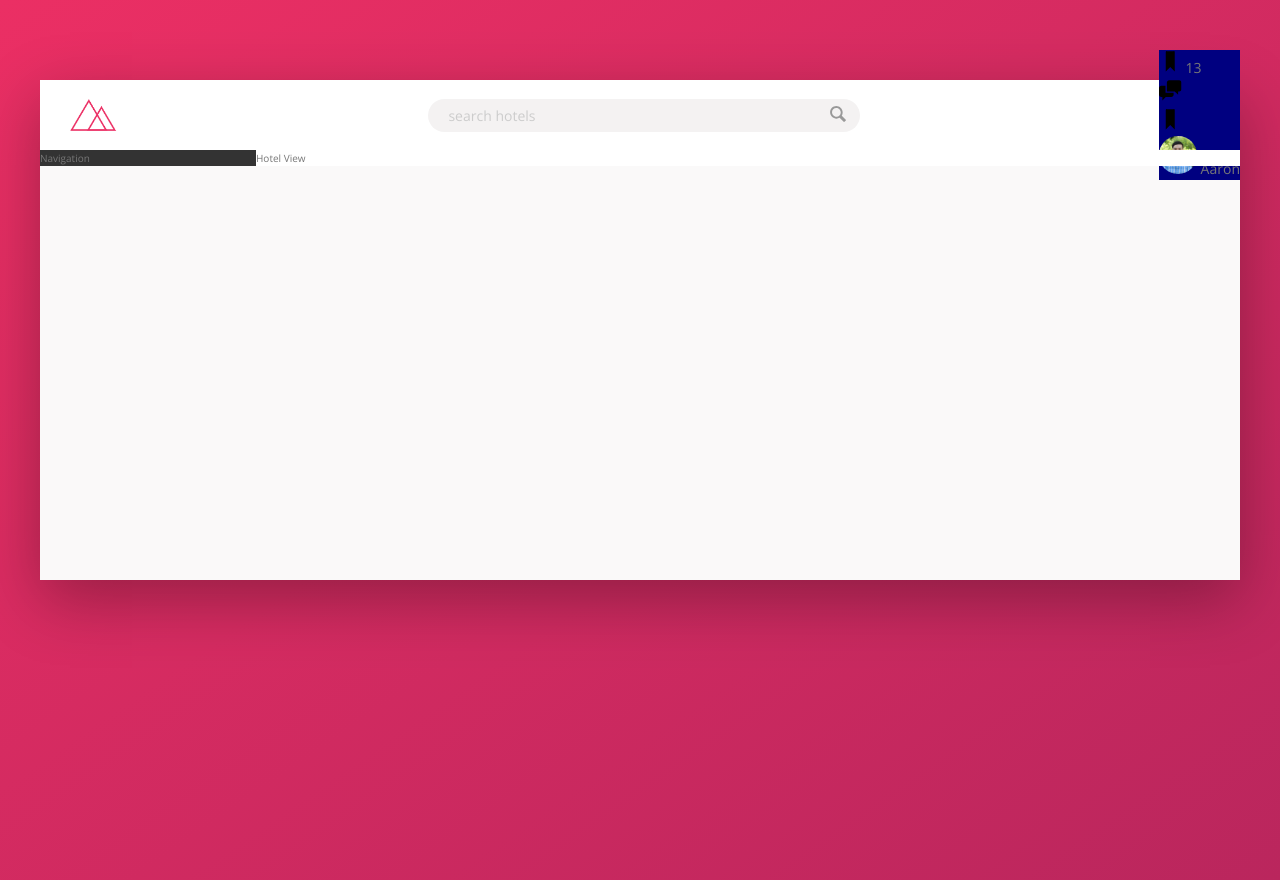
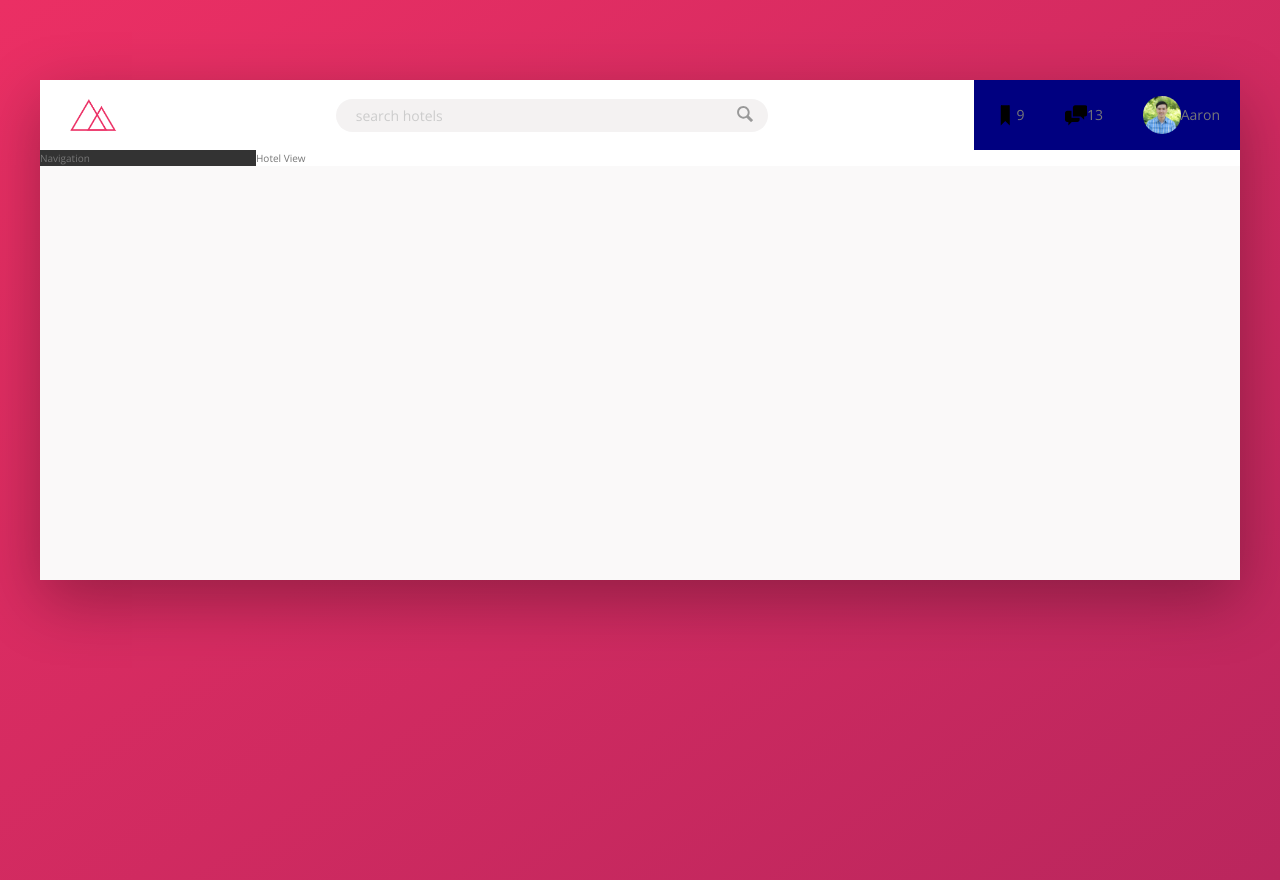
Before and after one commit to syn228/Trillo-flex, a website: page index.html in a window 1280 px wide. Drawn offline with nearby package versions, Linux system fonts and the light colour scheme.

Commit message:
add layers of flex display to align items correctly

```diff
--- a/index.html
+++ b/index.html
@@ -27,17 +27,13 @@
                         <svg class="user-nav__icon">
                             <use xlink:href="img/sprite.svg#icon-bookmark"></use>
                         </svg>
-                        <span class="user-nav__notification">13</span>
+                        <span class="user-nav__notification">9</span>
                     </div>
                     <div class="user-nav__icon-box">
                         <svg class="user-nav__icon">
                             <use xlink:href="img/sprite.svg#icon-chat"></use>
                         </svg>
-                    </div>
-                    <div class="user-nav__icon-box">
-                        <svg class="user-nav__icon">
-                            <use xlink:href="img/sprite.svg#icon-bookmark"></use>
-                        </svg>
+                        <span class="user-nav__notification">13</span>
                     </div>
                     <div class="user-nav__user">
                         <img src="img/user.png" alt="User Photo" class="user-nav__user-photo">
--- a/sass/_components.scss
+++ b/sass/_components.scss
@@ -63,6 +63,23 @@
 // User Navigation
 .user-nav {
   background-color: navy;
+  align-self: stretch;
+
+  display: flex;
+  align-items: center;
+
+  & > * {
+    padding: 0 2rem;
+    cursor: pointer;
+    height: 100%;
+    display: flex;
+    align-items: center;
+  }
+
+  & > *:hover {
+    background-color: var(--color-grey-light-2);
+  }
+
   &__icon-box {
 
   }
```
Also changed, not shown: css/style.css.
